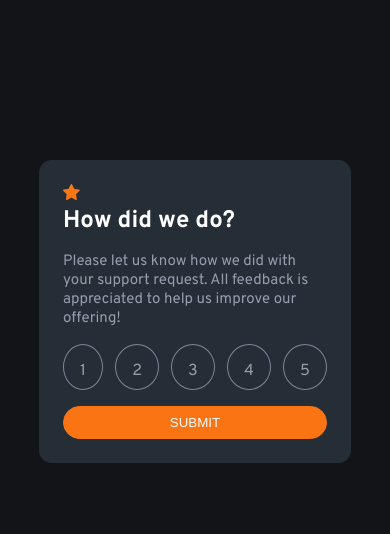
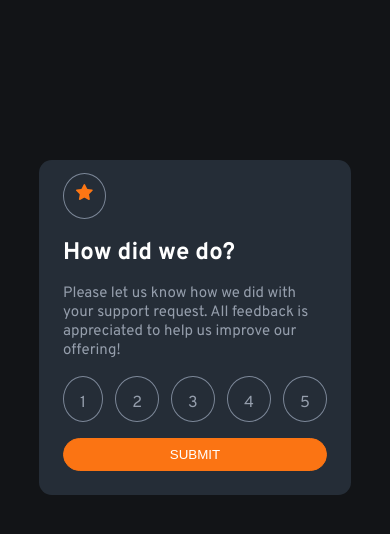
Before and after one commit to Clinton-dev/rating-component, an Angular app: page / in a window 390 px wide. Shown: the top 534 px of the page. Built offline with nearby package versions, Linux system fonts and the light colour scheme.

Commit message:
Finish styling rating card section in mobile screen

```diff
--- a/src/app/rating/rating.component.css
+++ b/src/app/rating/rating.component.css
@@ -6,6 +6,12 @@
     height: .75rem;
 }
 
+.icon-star {
+    border: solid 1px hsl(216, 12%, 54%);
+    border-radius: 50%;
+    padding: .75rem;
+}
+
 .rating-container {
     display: flex;
     justify-content: space-between;
--- a/src/app/rating/rating.component.html
+++ b/src/app/rating/rating.component.html
@@ -1,6 +1,7 @@
 <div class="card">
-
-    <img src="../../assets/images/icon-star.svg" alt="star image">
+    <span class="icon-star">
+        <img src="../../assets/images/icon-star.svg" alt="star image">
+    </span>
     <h2>How did we do?</h2>
     <p>
         Please let us know how we did with your support request. All feedback is appreciated
--- a/src/styles.css
+++ b/src/styles.css
@@ -49,6 +49,9 @@ h6 {
     text-transform: uppercase;
 }
 
+h2 {
+    margin-top: 2rem;
+}
 
 
 .attribution {
```
